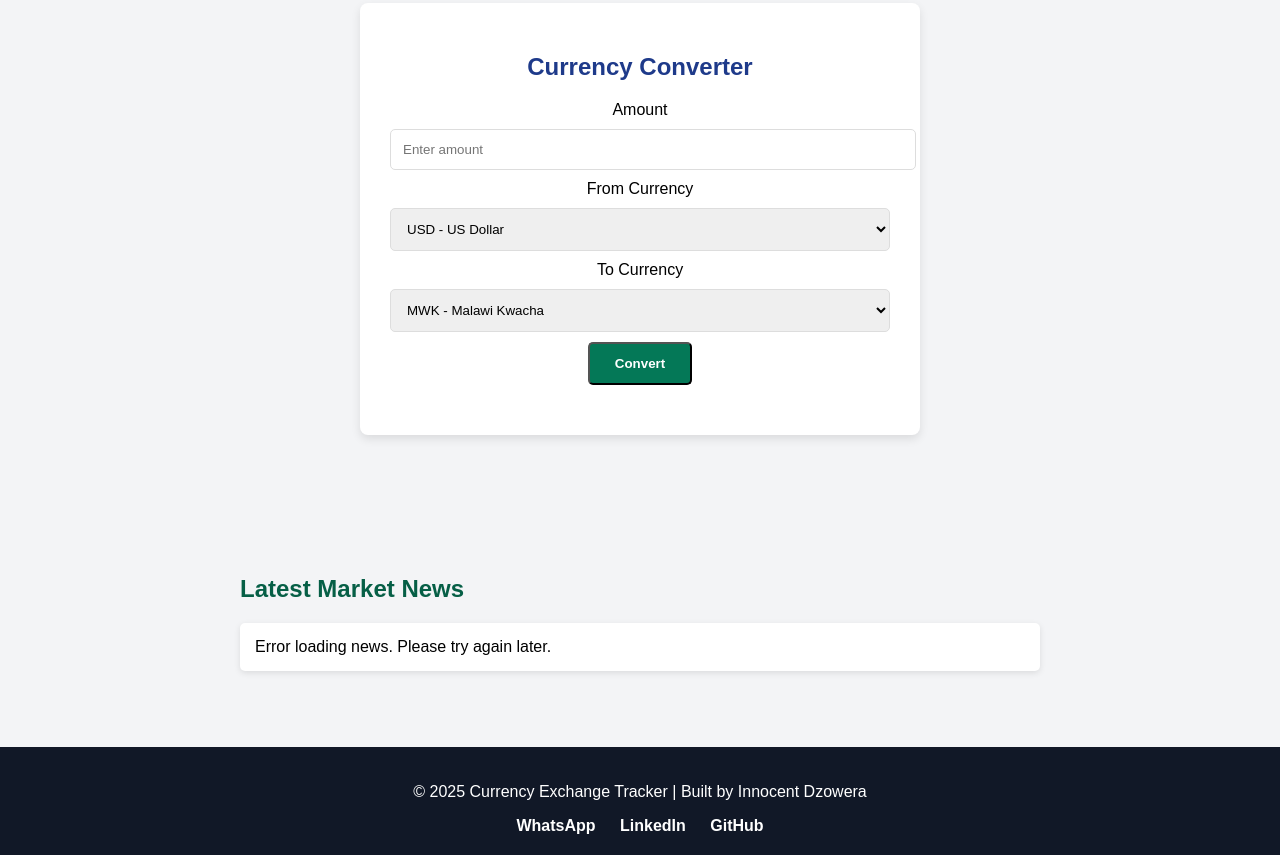
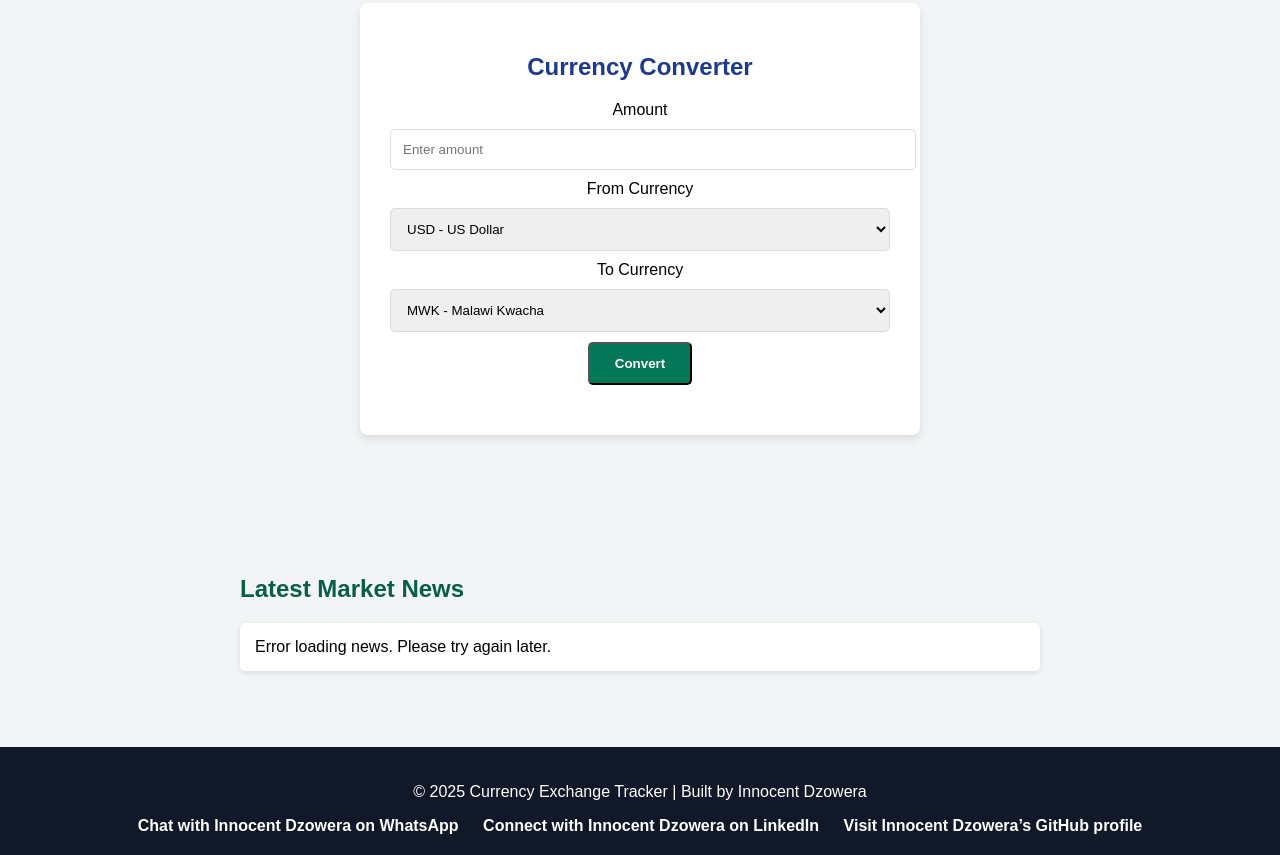
Before and after one commit to dzowera/final-project01, a plain HTML site: page index.html in a window 1280 px wide. Shown: the part 687-1542 px from the top of the page. Drawn offline with Linux system fonts and the light colour scheme; no server answers.

Commit message:
ammended the footer

```diff
--- a/index.html
+++ b/index.html
@@ -85,15 +85,14 @@
 </section>
 
    <!-- Footer -->
-  <footer class="footer">
-    <p>© 2025 Currency Exchange Tracker | Built by Innocent Dzowera</p>
-    <div class="footer-links">
-      <a href="https://wa.me/265995877256" target="_blank">WhatsApp</a>
-      <a href="https://www.linkedin.com/in/innocent-dzowera-a31477274" target="_blank">LinkedIn</a>
-      <a href="https://github.com/dzowera" target="_blank">GitHub</a>
-    </div>
-  </footer>
-
+<footer class="footer">
+  <p>&copy; 2025 Currency Exchange Tracker | Built by Innocent Dzowera</p>
+  <div class="footer-links">
+    <a href="https://wa.me/265995877256" target="_blank">Chat with Innocent Dzowera on WhatsApp</a>
+    <a href="https://www.linkedin.com/in/innocent-dzowera-a31477274" target="_blank">Connect with Innocent Dzowera on LinkedIn</a>
+    <a href="https://github.com/dzowera" target="_blank">Visit Innocent Dzowera’s GitHub profile</a>
+  </div>
+</footer>
 
 </body>
 </html>
```
